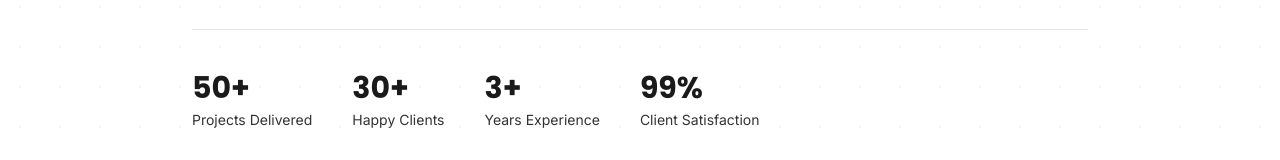
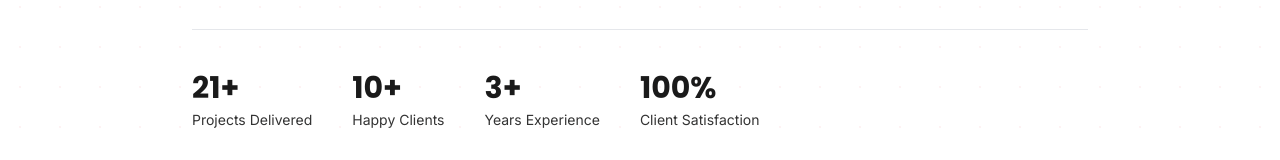
Before and after one commit to Tejaso7/TejStambh, a React (Vite) app: page / in a window 1280 px wide. Shown: the part 573-733 px from the top of the page. Built offline with nearby package versions, Linux system fonts and the light colour scheme.

Commit message:
fix: update statistics in Hero component for accuracy

```diff
--- a/src/components/home/Hero.jsx
+++ b/src/components/home/Hero.jsx
@@ -77,10 +77,10 @@ export default function Hero() {
             className="flex flex-wrap gap-10 mt-16 pt-10 border-t border-gray-200"
           >
             {[
-              { value: '50+', label: 'Projects Delivered' },
-              { value: '30+', label: 'Happy Clients' },
+              { value: '21+', label: 'Projects Delivered' },
+              { value: '10+', label: 'Happy Clients' },
               { value: '3+', label: 'Years Experience' },
-              { value: '99%', label: 'Client Satisfaction' },
+              { value: '100%', label: 'Client Satisfaction' },
             ].map((stat) => (
               <div key={stat.label}>
                 <div className="text-3xl font-heading font-bold text-primary">{stat.value}</div>
```
